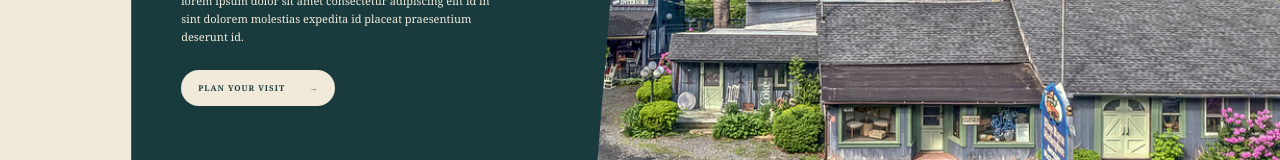
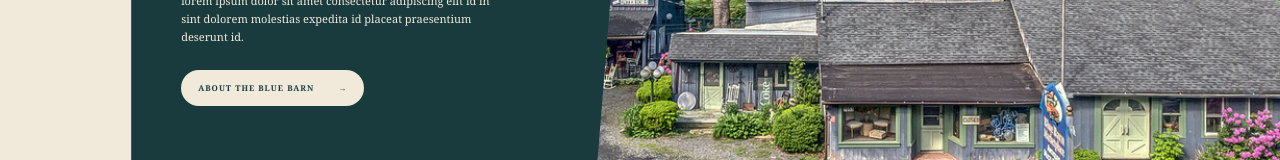
Before and after one commit to Lenagran18/The-Blue-Barn, an Eleventy site: page src/index.html in a window 1280 px wide. Shown: the part 561-721 px from the top of the page. Built offline with nearby package versions, Linux system fonts and the light colour scheme; Eleventy itself is replaced by a stand-in of ours; files that its build step writes are made by us from their sources; what @codestitchofficial/eleventy-plugin-sharp-images, glob would draw is missing.

Commit message:
Change hero button to about page

```diff
--- a/src/index.html
+++ b/src/index.html
@@ -44,8 +44,8 @@ tags: "sitemap" # content/content.json will make sure that all pages in content/
            expedita id placeat praesentium deserunt id.
         </p>
 
-        <a href="/visit/" class="hero__button">
-            <span>Plan your visit</span>
+        <a href="/about/" class="hero__button">
+            <span>About the Blue Barn</span>
             <span aria-hidden="true">→</span>
         </a>
     </div>
```
